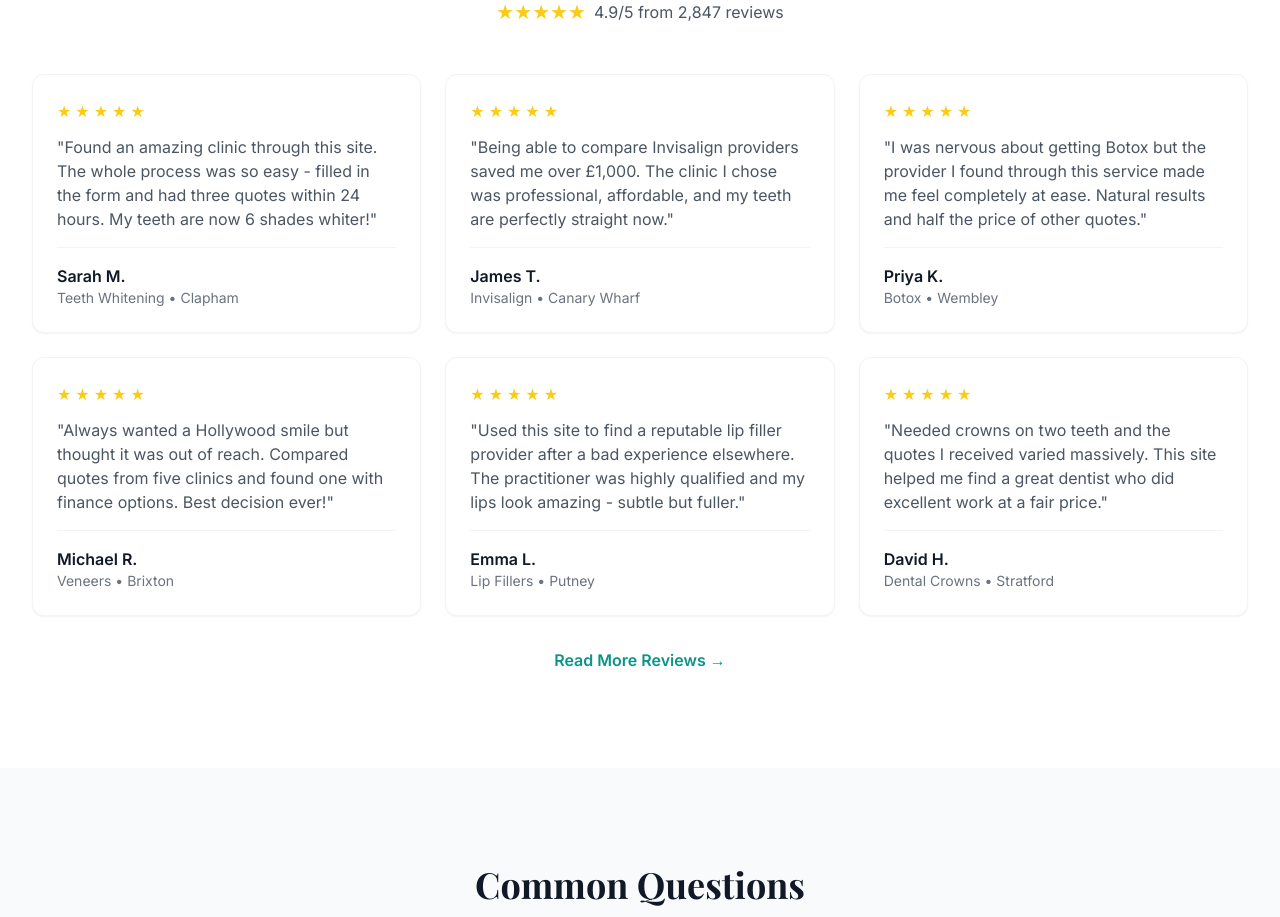
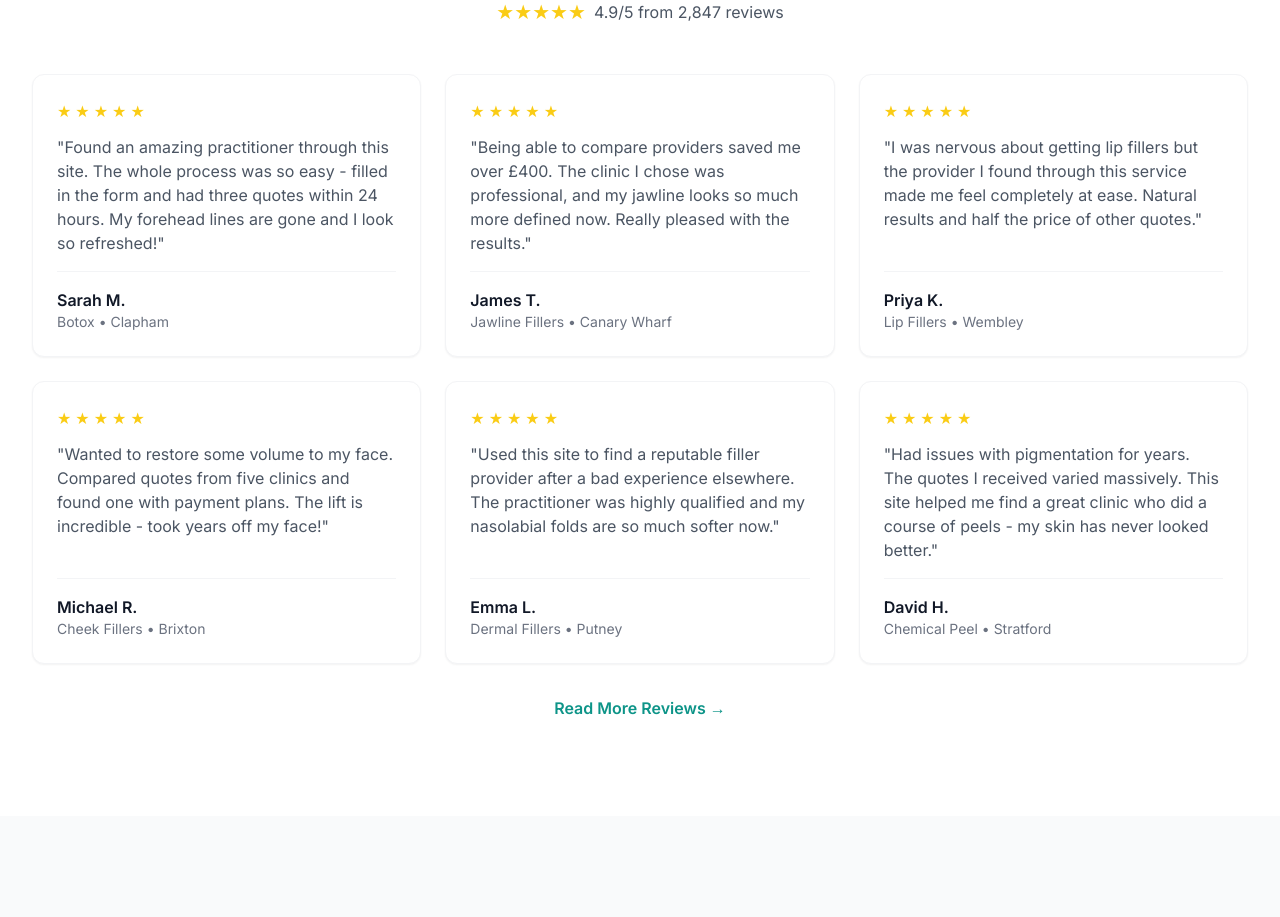
Before and after one commit to Jeh888/Cosmetic-Treatments-London, a Next.js app: page / in a window 1280 px wide. Shown: the part 2960-3877 px from the top of the page. Built offline with nearby package versions, Linux system fonts and the light colour scheme.

Commit message:
Update reviews.js

```diff
--- a/src/data/reviews.js
+++ b/src/data/reviews.js
@@ -1,112 +1,112 @@
-// reviews.js - Customer testimonials
+// reviews.js - Customer testimonials for aesthetic treatments
 
 export const reviews = [
   {
     id: 1,
     name: 'Sarah M.',
     location: 'Clapham',
-    treatment: 'Teeth Whitening',
+    treatment: 'Botox',
     rating: 5,
-    text: 'Found an amazing clinic through this site. The whole process was so easy - filled in the form and had three quotes within 24 hours. My teeth are now 6 shades whiter!',
+    text: 'Found an amazing practitioner through this site. The whole process was so easy - filled in the form and had three quotes within 24 hours. My forehead lines are gone and I look so refreshed!',
     date: '2024-11-15'
   },
   {
     id: 2,
     name: 'James T.',
     location: 'Canary Wharf',
-    treatment: 'Invisalign',
+    treatment: 'Jawline Fillers',
     rating: 5,
-    text: 'Being able to compare Invisalign providers saved me over £1,000. The clinic I chose was professional, affordable, and my teeth are perfectly straight now.',
+    text: 'Being able to compare providers saved me over £400. The clinic I chose was professional, and my jawline looks so much more defined now. Really pleased with the results.',
     date: '2024-11-10'
   },
   {
     id: 3,
     name: 'Priya K.',
     location: 'Wembley',
-    treatment: 'Botox',
+    treatment: 'Lip Fillers',
     rating: 5,
-    text: 'I was nervous about getting Botox but the provider I found through this service made me feel completely at ease. Natural results and half the price of other quotes.',
+    text: 'I was nervous about getting lip fillers but the provider I found through this service made me feel completely at ease. Natural results and half the price of other quotes.',
     date: '2024-11-08'
   },
   {
     id: 4,
     name: 'Michael R.',
     location: 'Brixton',
-    treatment: 'Veneers',
+    treatment: 'Cheek Fillers',
     rating: 5,
-    text: 'Always wanted a Hollywood smile but thought it was out of reach. Compared quotes from five clinics and found one with finance options. Best decision ever!',
+    text: 'Wanted to restore some volume to my face. Compared quotes from five clinics and found one with payment plans. The lift is incredible - took years off my face!',
     date: '2024-10-28'
   },
   {
     id: 5,
     name: 'Emma L.',
     location: 'Putney',
-    treatment: 'Lip Fillers',
+    treatment: 'Dermal Fillers',
     rating: 5,
-    text: 'Used this site to find a reputable lip filler provider after a bad experience elsewhere. The practitioner was highly qualified and my lips look amazing - subtle but fuller.',
+    text: 'Used this site to find a reputable filler provider after a bad experience elsewhere. The practitioner was highly qualified and my nasolabial folds are so much softer now.',
     date: '2024-10-25'
   },
   {
     id: 6,
     name: 'David H.',
     location: 'Stratford',
-    treatment: 'Dental Crowns',
+    treatment: 'Chemical Peel',
     rating: 5,
-    text: 'Needed crowns on two teeth and the quotes I received varied massively. This site helped me find a great dentist who did excellent work at a fair price.',
+    text: 'Had issues with pigmentation for years. The quotes I received varied massively. This site helped me find a great clinic who did a course of peels - my skin has never looked better.',
     date: '2024-10-20'
   },
   {
     id: 7,
     name: 'Sophie W.',
     location: 'Bromley',
-    treatment: 'Smile Makeover',
+    treatment: 'Profhilo',
     rating: 5,
-    text: 'My complete smile makeover journey started here. The clinic I chose offered a full consultation, digital preview, and flexible payments. Life-changing results!',
+    text: 'Everyone kept asking if I\'d been on holiday - that\'s how good my skin looks after Profhilo! The clinic I found through this service was brilliant and very fairly priced.',
     date: '2024-10-15'
   },
   {
     id: 8,
     name: 'Amir N.',
     location: 'Finchley',
-    treatment: 'Dermal Fillers',
+    treatment: 'Tear Trough Fillers',
     rating: 5,
-    text: 'Wanted to reduce my nasolabial folds and wasn\'t sure where to start. Got connected with an excellent aesthetic practitioner who delivered exactly what I wanted.',
+    text: 'Wanted to reduce my under-eye hollows and wasn\'t sure where to start. Got connected with an excellent aesthetic practitioner who delivered exactly what I wanted.',
     date: '2024-10-12'
   },
   {
     id: 9,
     name: 'Rebecca T.',
     location: 'Lewisham',
-    treatment: 'Dental Bonding',
+    treatment: 'Microneedling',
     rating: 5,
-    text: 'Had a chipped front tooth that was really affecting my confidence. Found a dentist who fixed it in one visit with bonding - looks completely natural!',
+    text: 'Had acne scarring that really affected my confidence. Found a clinic who did a course of microneedling - my skin texture has improved dramatically!',
     date: '2024-10-08'
   },
   {
     id: 10,
     name: 'Chris P.',
     location: 'Uxbridge',
-    treatment: 'Teeth Whitening',
+    treatment: 'Fat Dissolving',
     rating: 5,
-    text: 'Quick and easy to get quotes. The clinic was convenient for me and did an incredible job. Would definitely recommend using this comparison service.',
+    text: 'Quick and easy to get quotes for my double chin treatment. The clinic was convenient for me and did an incredible job. Highly recommend this comparison service.',
     date: '2024-10-05'
   },
   {
     id: 11,
     name: 'Nina S.',
     location: 'Battersea',
-    treatment: 'Botox',
+    treatment: 'Laser Hair Removal',
     rating: 5,
-    text: 'As a first-timer, I really appreciated being able to compare practitioners. Found someone highly experienced who took time to explain everything.',
+    text: 'As a first-timer, I really appreciated being able to compare practitioners. Found someone highly experienced with great equipment. No more shaving for me!',
     date: '2024-10-01'
   },
   {
     id: 12,
     name: 'Tom B.',
     location: 'Croydon',
-    treatment: 'Invisalign',
+    treatment: 'PRP Facial',
     rating: 5,
-    text: 'The comparison saved me hours of research. All the providers who contacted me were legitimate and professional. Now 6 months into treatment with great results!',
+    text: 'The comparison saved me hours of research. All the providers who contacted me were legitimate and professional. My skin looks younger and more radiant!',
     date: '2024-09-28'
   }
 ];
```
